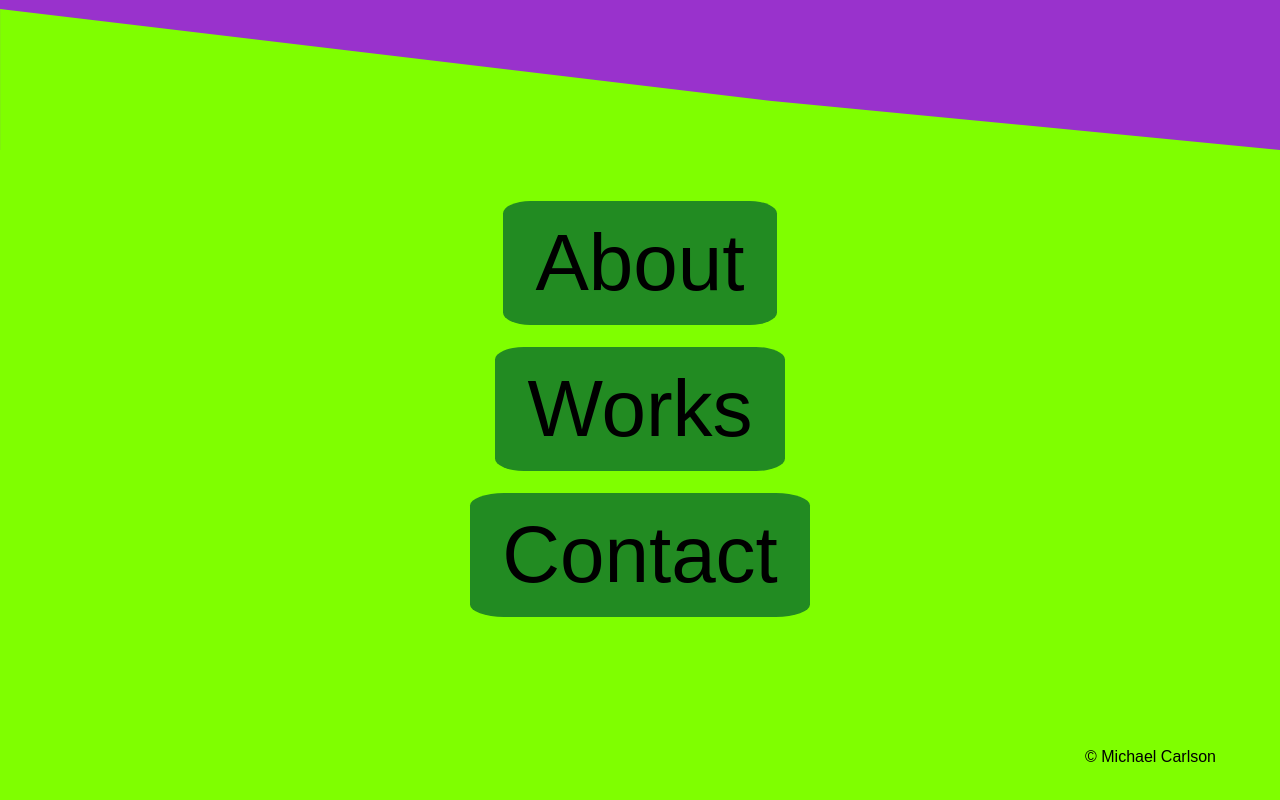
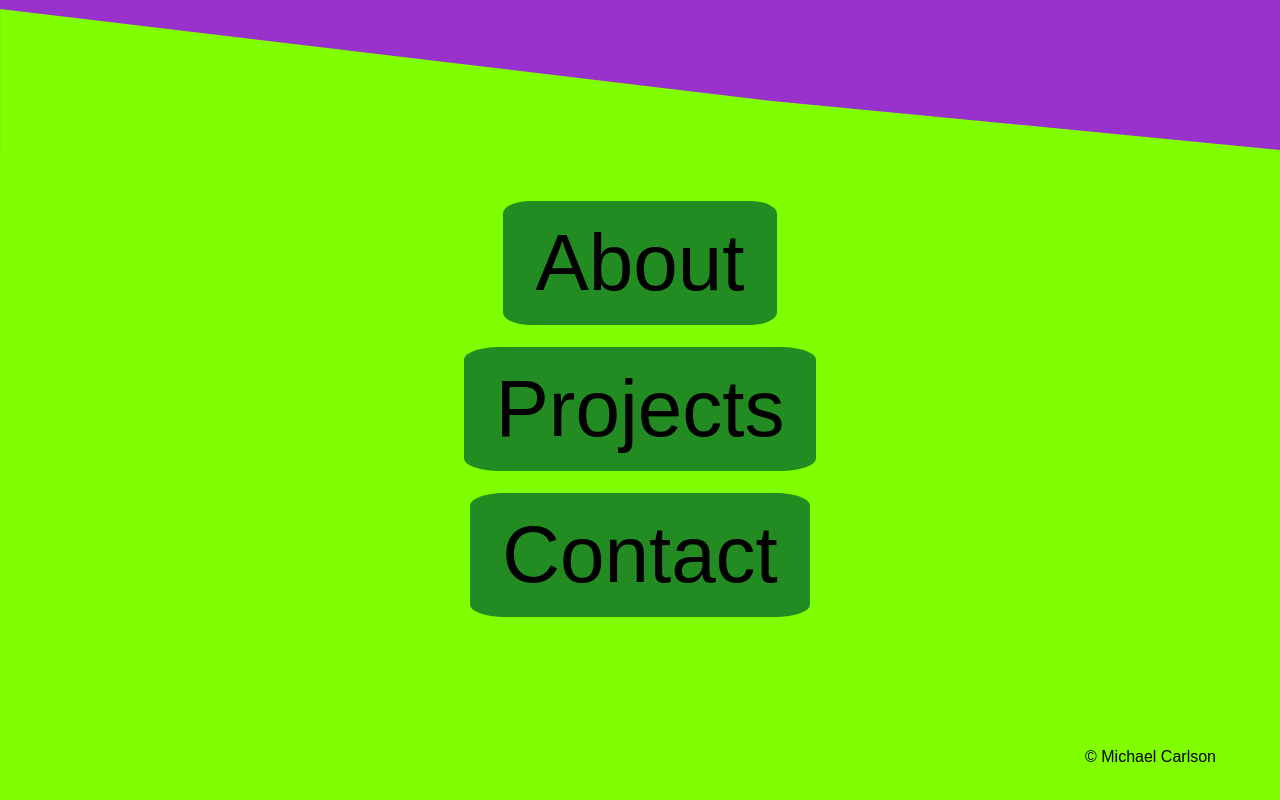
Before and after one commit to MCCa9/mcca9.github.io, a plain HTML site: page index.html in a window 1280 px wide. Shown: the part 1754-2554 px from the top of the page. Drawn offline with Linux system fonts and the light colour scheme.

```diff
--- a/index.html
+++ b/index.html
@@ -16,7 +16,7 @@
         <nav>
             <a href="index.html">Home</a>
             <a href="about.html">About</a>
-            <a href="projects.html">Works</a>
+            <a href="projects.html">Projects</a>
             <a href="contact.html">Contact</a>
         </nav>
     </div>
@@ -38,7 +38,7 @@
             <div class="navbuttons"><a href="about.html">About</a></div>
             <br>
             <br>
-            <div class="navbuttons"><a href="projects.html">Works</a></div>
+            <div class="navbuttons"><a href="projects.html">Projects</a></div>
             <br>
             <br>
             <div class="navbuttons"><a href="contact.html">Contact</a></div>
```
Also changed, not shown: about.html (+1 -1 lines), contact.html (+2 -2 lines), project1.html (+1 -1 lines), project2.html (+1 -1 lines), project3.html (+1 -1 lines), project4.html (+1 -1 lines), project5.html (+1 -1 lines), projects.html (+1 -1 lines).
